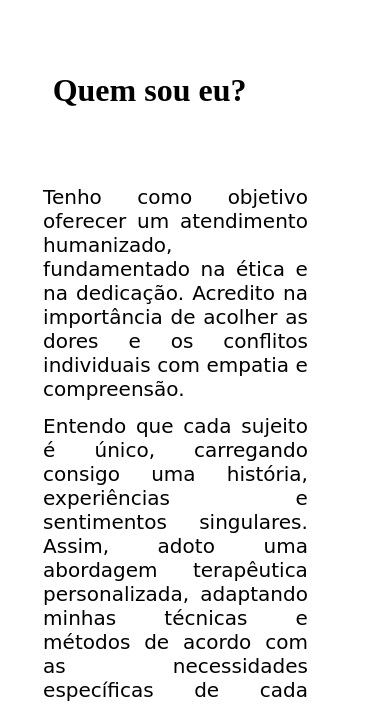
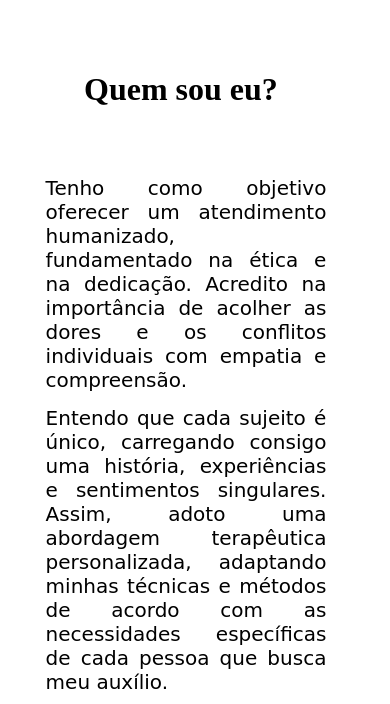
Before and after one commit to lauragolombieski/landingpage, a plain HTML site: page index.html in a window 390 px wide. Shown: the part 838-1542 px from the top of the page. Drawn offline with Linux system fonts and the light colour scheme; a web font is replaced by a local one.

Commit message:
Commit Final

```diff
--- a/C.css
+++ b/C.css
@@ -201,7 +201,7 @@ body {
     flex-direction: column!important;
     flex-wrap: wrap;
     width: 90vw;
-
+    text-align: center;
   }
 
   .card-title{
@@ -212,16 +212,16 @@ body {
     position:relative ;
     width: auto;
     max-width: 100vw;
-    padding-left: 0px!important;
+    padding-left: 10% !important;
     }
 
     .card-text{
-    padding: 10px ;
+    padding: 0px ;
     justify-content: center;
     flex: 0 0 60vw;
     position: relative;
-    margin-top: 3%;
-   width: auto;
+    margin-left: 3%;
+    width: 100%;
     max-width: 100vw;
     }
 
--- a/index.html
+++ b/index.html
@@ -3,7 +3,8 @@
   <head>
     <meta charset="UTF-8" />
     <meta name="viewport" content="width=device-width, initial-scale=1.0" />
-    <link rel="icon" type="image/x-icon" href="favicon.ico">
+    <title>Psicóloga Manuela Souza</title>
+    <link rel="icon" type="image/x-icon" href="logo.ico">
     <link rel="preconnect" href="https://fonts.googleapis.com" />
     <link rel="preconnect" href="https://fonts.gstatic.com" crossorigin />
     <link href="https://fonts.googleapis.com/css2?family=Junge&display=swap" rel="stylesheet"/>
```
Also changed, not shown: android-chrome-192x192.png, android-chrome-512x512.png, apple-touch-icon.png, favicon-16x16.png (added), favicon-32x32.png (added), favicon.ico (deleted), logo.ico (added).
